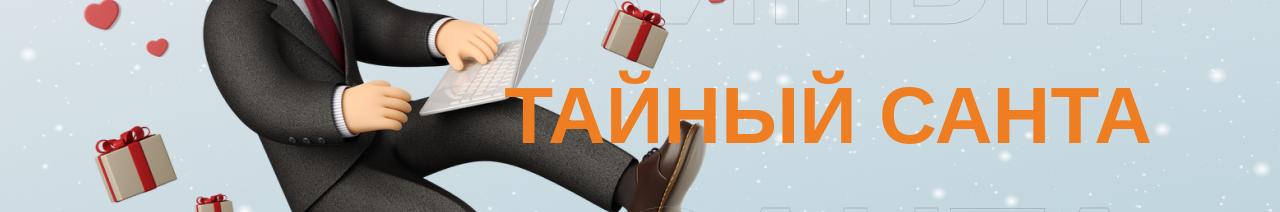
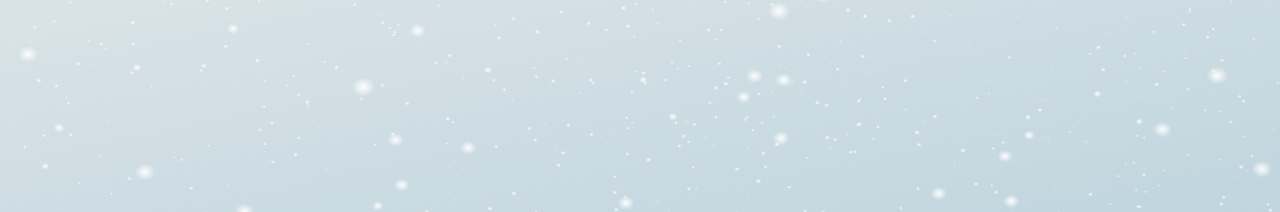
Before and after one commit to evanesenze/secret-santa-web-app, a React (Create React App) app: page / in a window 1280 px wide. Shown: the part 324-536 px from the top of the page. Built offline with nearby package versions, Linux system fonts and the light colour scheme.

Commit message:
Главный экран для создания игры

```diff
--- a/src/components/App.tsx
+++ b/src/components/App.tsx
@@ -1,11 +1,15 @@
 import React from 'react';
 import Header from './Header';
 import Main from './Views/Main';
+import Home from './Views/Home';
+import Games from './Views/Games';
+import ReadyGames from './Views/ReadyGames';
 
 function App() {
   return (
     <Header >
-      <Main />
+      <ReadyGames />
+      {/* <Main /> */}
     </Header>
   );
 }
```
Also changed, not shown: 1 other file (tests, documents, lock files or other folders).
